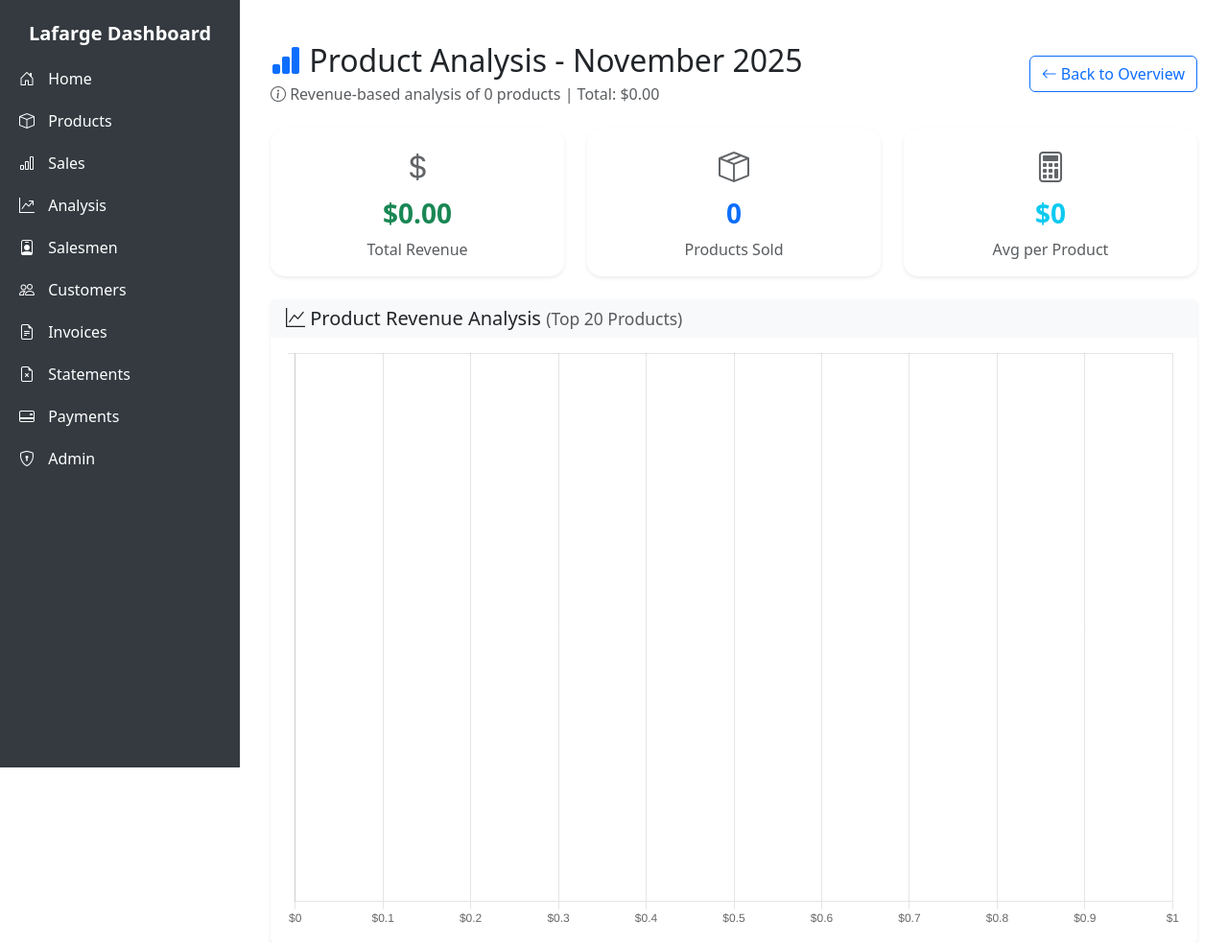
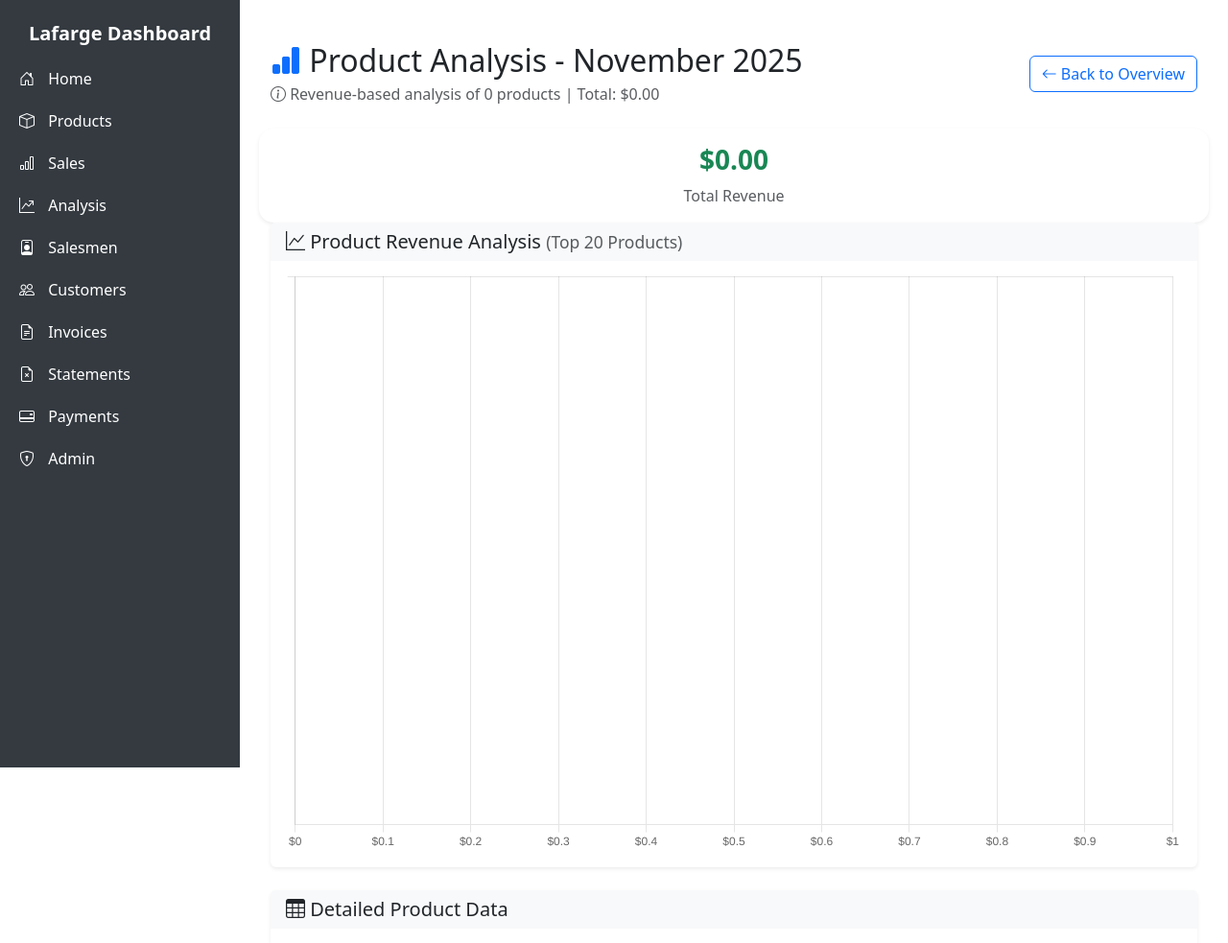
Before and after one commit to mfcc168/Lafarge-ERP-System, a Django app: page /analyze/monthly/2025/11/ in a window 1280 px wide. Shown: the top 983 px of the page at 96% size. Run offline with Django 5.2, Linux system fonts and the light colour scheme; the visitor is signed in with stand-in values (Sample User, id 1); data that the repository does not hold is empty; some libraries are stand-ins or nearby versions.

Commit message:
Remove unused summary cards and related elements from monthly analysis templates

```diff
--- a/lafarge/invoice/templates/invoice/monthly_analyze_detail.html
+++ b/lafarge/invoice/templates/invoice/monthly_analyze_detail.html
@@ -20,47 +20,13 @@
     </div>
 
     <!-- Summary Cards -->
-    <div class="row mb-4">
-        <div class="col-md-4">
+    <div class="row">
             <div class="card border-0 shadow-sm summary-card revenue-card">
                 <div class="card-body text-center">
-                    <div class="stat-icon">
-                        <i class="bi bi-currency-dollar"></i>
-                    </div>
                     <h3 class="fw-bold text-success">${{ total_revenue|currency }}</h3>
                     <p class="text-muted mb-0">Total Revenue</p>
                 </div>
             </div>
-        </div>
-        <div class="col-md-4">
-            <div class="card border-0 shadow-sm summary-card products-card">
-                <div class="card-body text-center">
-                    <div class="stat-icon">
-                        <i class="bi bi-box-seam"></i>
-                    </div>
-                    <h3 class="fw-bold text-primary">{{ total_products }}</h3>
-                    <p class="text-muted mb-0">Products Sold</p>
-                </div>
-            </div>
-        </div>
-        <div class="col-md-4">
-            <div class="card border-0 shadow-sm summary-card avg-card">
-                <div class="card-body text-center">
-                    <div class="stat-icon">
-                        <i class="bi bi-calculator"></i>
-                    </div>
-                    <h3 class="fw-bold text-info">
-                        {% if total_products > 0 %}
-                            {% widthratio total_revenue total_products 1 as avg_revenue %}
-                            ${{ avg_revenue|floatformat:0|currency }}
-                        {% else %}
-                            $0
-                        {% endif %}
-                    </h3>
-                    <p class="text-muted mb-0">Avg per Product</p>
-                </div>
-            </div>
-        </div>
     </div>
 
     <!-- Chart Section -->
```
Also changed, not shown: lafarge/invoice/templates/invoice/monthly_analyze_preview.html (+0 -9 lines).
